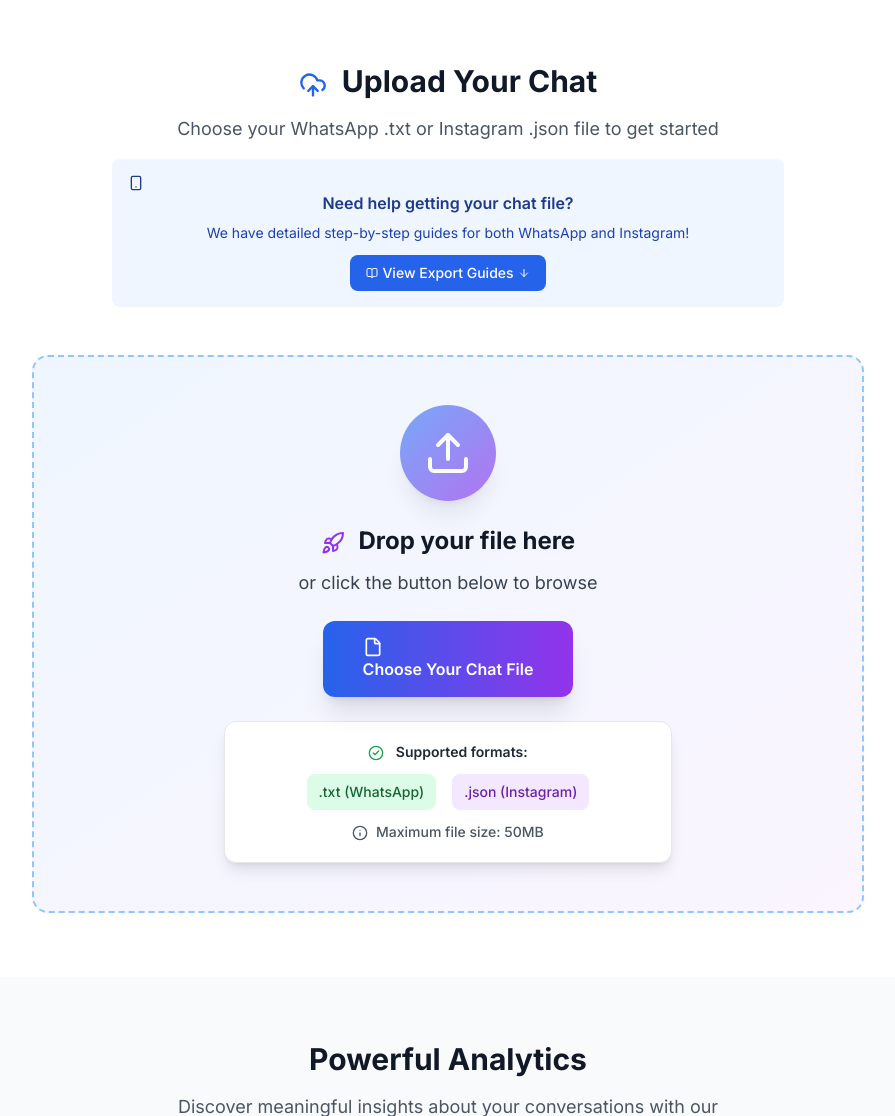
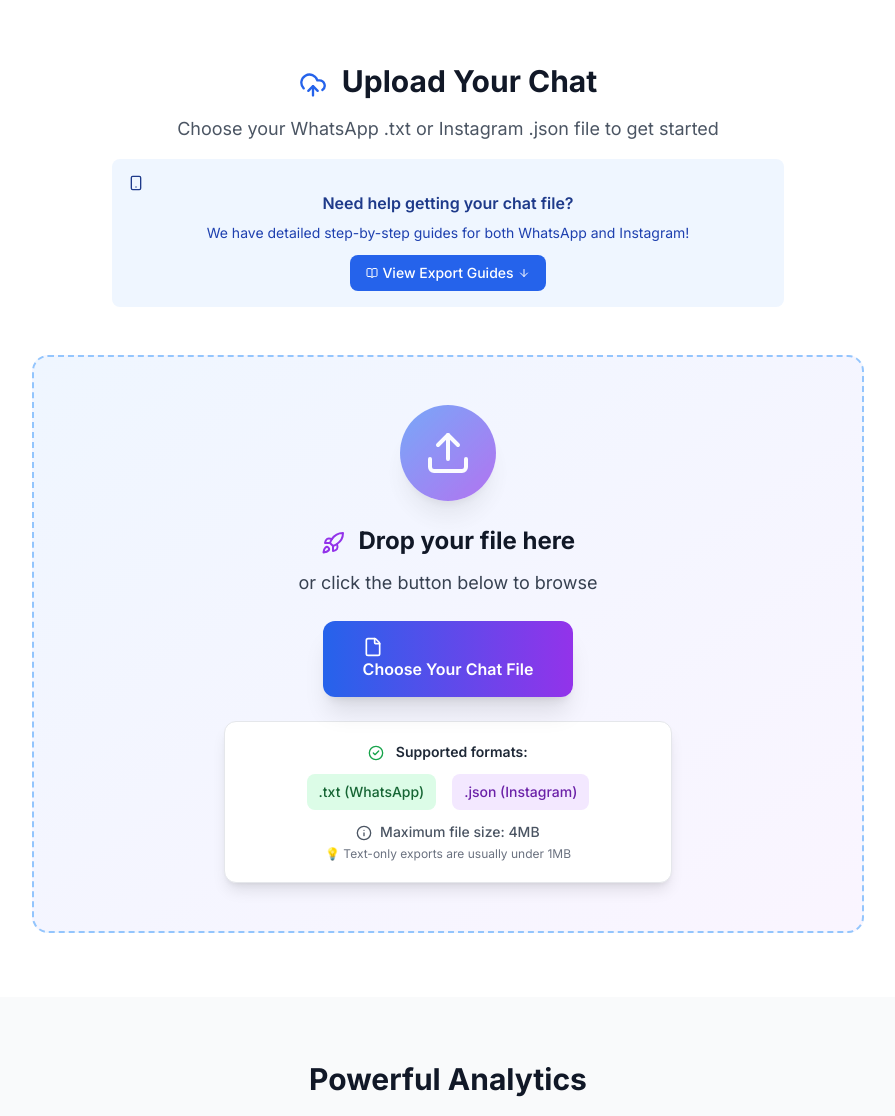
Before and after one commit to gautamxgambhir/Chatlytics, a Flask app: page / in a window 1280 px wide. Shown: the part 612-1728 px from the top of the page, without its empty margins (192-1087 px from the left). Run offline with Flask 3, Linux system fonts and the light colour scheme; some libraries are stand-ins or nearby versions.

Commit message:
Revert to 4MB limit with better error messages and update Plotly to v2.27.0

```diff
--- a/templates/base.html
+++ b/templates/base.html
@@ -10,7 +10,7 @@
 
     <script src="https://cdn.tailwindcss.com"></script>
 
-    <script src="https://cdn.plot.ly/plotly-latest.min.js"></script>
+    <script src="https://cdn.plot.ly/plotly-2.27.0.min.js"></script>
 
     <script>
         tailwind.config = {
--- a/templates/index.html
+++ b/templates/index.html
@@ -82,7 +82,10 @@
                     </div>
                     <p class="text-sm text-gray-600 dark:text-gray-400 font-medium">
                         <i data-lucide="info" class="w-4 h-4 mr-1 inline-block"></i>
-                        Maximum file size: 50MB
+                        Maximum file size: 4MB
+                    </p>
+                    <p class="text-xs text-gray-500 dark:text-gray-500 mt-1">
+                        💡 Text-only exports are usually under 1MB
                     </p>
                 </div>
             </div>
@@ -253,7 +256,8 @@
                 </div>
 
                 <div class="mt-6 bg-green-50 dark:bg-green-900/20 rounded-lg p-4">
-                    <p class="text-green-800 dark:text-green-300 text-sm font-medium"><i data-lucide="check-circle-2" class="w-4 h-4 inline-block mr-2 align-text-bottom"></i> You'll get a .txt file ready for upload!</p>
+                    <p class="text-green-800 dark:text-green-300 text-sm font-medium mb-2"><i data-lucide="check-circle-2" class="w-4 h-4 inline-block mr-2 align-text-bottom"></i> You'll get a .txt file ready for upload!</p>
+                    <p class="text-green-700 dark:text-green-400 text-xs"><i data-lucide="info" class="w-3 h-3 inline-block mr-1 align-text-bottom"></i> Text-only exports are typically 500KB-2MB, well under our 4MB limit</p>
                 </div>
             </div>
 
@@ -329,7 +333,7 @@
                         <i data-lucide="file-text" class="w-6 h-6 text-yellow-600 dark:text-yellow-400"></i>
                     </div>
                     <h4 class="font-semibold text-gray-900 dark:text-white mb-2">File Size</h4>
-                    <p class="text-gray-600 dark:text-gray-300 text-sm">Always export "Without Media" to keep file sizes under 50MB for faster processing.</p>
+                    <p class="text-gray-600 dark:text-gray-300 text-sm">Always export "Without Media" to keep file sizes under 4MB. Text-only exports are typically under 1MB!</p>
                 </div>
 
                 <div class="text-center">
@@ -441,9 +445,11 @@ document.addEventListener('DOMContentLoaded', function() {
             return;
         }
 
-        // Validate file size (50MB limit)
-        if (file.size > 50 * 1024 * 1024) {
-            showError('File size must be less than 50MB. Please export your chat "Without Media" to reduce file size.');
+        // Validate file size (4MB limit - Vercel platform restriction)
+        const maxSize = 4 * 1024 * 1024; // 4MB
+        if (file.size > maxSize) {
+            const fileSizeMB = (file.size / (1024 * 1024)).toFixed(2);
+            showError(`File size is ${fileSizeMB}MB, but the maximum is 4MB due to hosting limitations. Please export your chat "Without Media" - text-only exports are typically under 1MB even for very long conversations.`);
             return;
         }
 
```
Also changed, not shown: config.py (+4 -3 lines).
